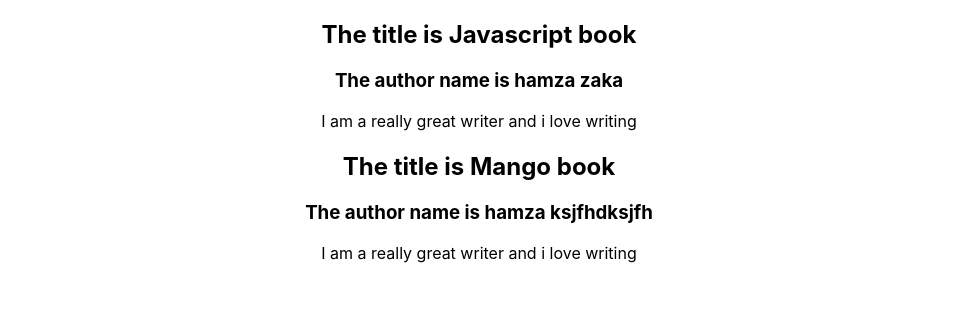
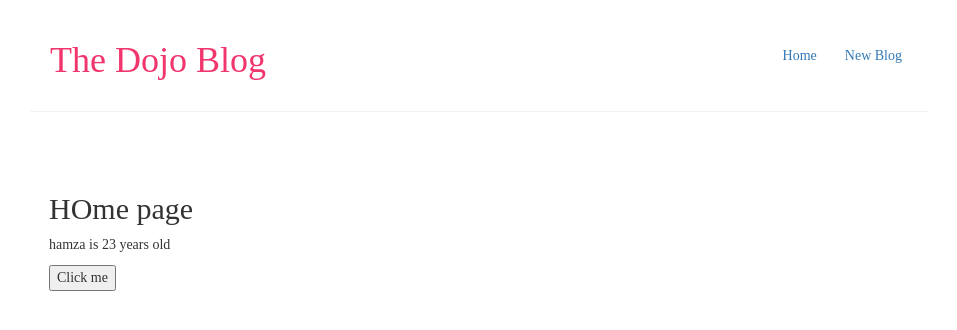
Before and after one commit to hamzazaka/my-react, a React (Create React App) app in the folder blog-app/: page / in a window 1280 px wide. Shown: the top 330 px of the page, without its empty margins (161-1118 px from the left). Built offline with nearby package versions, Linux system fonts and the light colour scheme.

Commit message:
working on the react

```diff
--- a/blog-app/public/index.html
+++ b/blog-app/public/index.html
@@ -10,34 +10,20 @@
       content="Web site created using create-react-app"
     />
     <link rel="apple-touch-icon" href="%PUBLIC_URL%/logo192.png" />
-    <!--
-      manifest.json provides metadata used when your web app is installed on a
-      user's mobile device or desktop. See https://developers.google.com/web/fundamentals/web-app-manifest/
-    -->
+
+    <link rel="stylesheet" href="https://stackpath.bootstrapcdn.com/bootstrap/3.4.1/css/bootstrap.min.css"
+      integrity="sha384-HSMxcRTRxnN+Bdg0JdbxYKrThecOKuH5zCYotlSAcp1+c8xmyTe9GYg1l9a69psu" crossorigin="anonymous">
+
     <link rel="manifest" href="%PUBLIC_URL%/manifest.json" />
-    <!--
-      Notice the use of %PUBLIC_URL% in the tags above.
-      It will be replaced with the URL of the `public` folder during the build.
-      Only files inside the `public` folder can be referenced from the HTML.
 
-      Unlike "/favicon.ico" or "favicon.ico", "%PUBLIC_URL%/favicon.ico" will
-      work correctly both with client-side routing and a non-root public URL.
-      Learn how to configure a non-root public URL by running `npm run build`.
-    -->
     <title>React App</title>
   </head>
   <body>
     <noscript>You need to enable JavaScript to run this app.</noscript>
     <div id="root"></div>
-    <!--
-      This HTML file is a template.
-      If you open it directly in the browser, you will see an empty page.
 
-      You can add webfonts, meta tags, or analytics to this file.
-      The build step will place the bundled scripts into the <body> tag.
+    <script src="https://code.jquery.com/jquery-1.12.4.min.js"
+      integrity="sha384-nvAa0+6Qg9clwYCGGPpDQLVpLNn0fRaROjHqs13t4Ggj3Ez50XnGQqc/r8MhnRDZ" crossorigin="anonymous"></script>
 
-      To begin the development, run `npm start` or `yarn start`.
-      To create a production bundle, use `npm run build` or `yarn build`.
-    -->
   </body>
 </html>
--- a/blog-app/src/App.css
+++ b/blog-app/src/App.css
@@ -1,38 +1,44 @@
-.App {
-  text-align: center;
+
+
+*{
+  margin: 0;
+  font-family: "Quicksand";
+  color: #333;
 }
 
-.App-logo {
-  height: 40vmin;
-  pointer-events: none;
+.navbar{
+  padding: 20px;
+  display: flex;
+  align-items: center;
+  max-width: 900px;
+  margin: 0 auto;
+  border-bottom: 1px solid #f2f2f2;
 }
 
-@media (prefers-reduced-motion: no-preference) {
-  .App-logo {
-    animation: App-logo-spin infinite 20s linear;
-  }
+.navbar h1{
+  color: #f1356d;
 }
 
-.App-header {
-  background-color: #282c34;
-  min-height: 100vh;
-  display: flex;
-  flex-direction: column;
-  align-items: center;
-  justify-content: center;
-  font-size: calc(10px + 2vmin);
-  color: white;
+.navbar .links{
+  margin-left: auto;
 }
 
-.App-link {
-  color: #61dafb;
+.navbar a{
+  margin-left: 16px;
+  text-decoration: none;
+  padding:6px;
 }
 
-@keyframes App-logo-spin {
-  from {
-    transform: rotate(0deg);
-  }
-  to {
-    transform: rotate(360deg);
-  }
+.navbar h1{
+  color: #f1356d;
 }
+
+.navbar a:hover{
+  color: #f1356d;
+}
+
+.content{
+  max-width: 900px;
+  margin: 40px auto;
+  padding: 20px;
+}
--- a/blog-app/src/App.js
+++ b/blog-app/src/App.js
@@ -1,16 +1,19 @@
+
 import './App.css';
+import Navbar from './components/Navbar';
 import Home from './components/Home';
-import Comment from './components/Comment';
 
 
 function App(props) {
 
   return (
-    <div className="App">
-      <Home title={'Javascript book'} author={'hamza zaka'} comment={Comment}/>
-      <Home title={'Mango book'} author={'hamza ksjfhdksjfh'} />
+    <div className='App'>
+      <Navbar/>
+      <div className="content">
+        <Home/>
+      </div>
     </div>
-  );
+  )
 }
 
 export default App;
--- a/blog-app/src/components/Comment.js
+++ /dev/null
@@ -1,10 +0,0 @@
-export default function Comment(props) {
-    let mycomment=['hello this is great','hi is hello']
-    return(
-        <div>{mycomment.map((aa)=>{
-            return (
-                <h2>{aa}</h2>
-            )
-        })}</div>
-    )
-}
--- a/blog-app/src/components/Home.js
+++ b/blog-app/src/components/Home.js
@@ -1,12 +1,22 @@
-import Comment from "./Comment"
-export default function Home({title,author,comment}) {
+import { useState } from "react";
 
-    return(
-        <div>
-        <h2>The title is {title}</h2>
-        <h3>The author name is {author}</h3>
-        <p>I am a really great writer and i love writing</p>
-        <h1>{comment}</h1>
+export default function Home() {
+  const [name,setName]  =useState('hamza');
+  const [age,setAge]=useState(23);
+  let ages=[22,23,34,55,45,65];
+
+    // let name ='hamza';
+    const handleClick=()=>{
+       setName('hasnat')
+       setAge(35)
+       console.log(name);
+    }
+
+    return (
+        <div className="home">
+            <h2>HOme page</h2>
+            <p>{name} is {age} years old</p>
+            <button onClick={()=>{handleClick()}} >Click me</button>
         </div>
     )
 }
--- a/blog-app/src/components/Navbar.js
+++ b/blog-app/src/components/Navbar.js
@@ -1,5 +1,14 @@
-export default function Navbar() {
-    return(
-        <h1>hello hamza from Navbar</h1>
-    )
+
+const Navbar = () => {
+    return (
+     <div className="navbar">
+         <h1>The Dojo Blog</h1>
+         <div className="links">
+             <a href="/">Home</a>
+             <a href="/create">New Blog</a>
+         </div>
+     </div>
+     );
 }
+
+export default Navbar;
```
